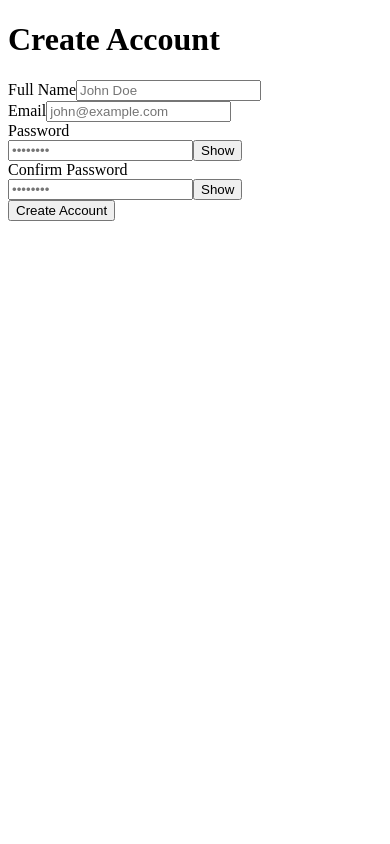
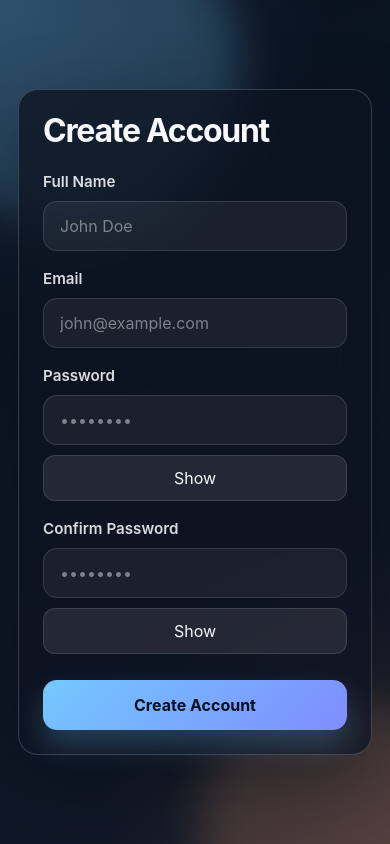
Before and after one commit to Kipkoebenji/frontend-javascript, a React (Vite) app in the folder my-react-app/: page / in a window 390 px wide. Built offline with nearby package versions, Linux system fonts and the light colour scheme.

Commit message:
style: add complete visual treatment

```diff
--- a/my-react-app/src/App.css
+++ b/my-react-app/src/App.css
@@ -1,184 +1,213 @@
-.counter {
-  font-size: 16px;
-  padding: 5px 10px;
-  border-radius: 5px;
-  color: var(--accent);
-  background: var(--accent-bg);
-  border: 2px solid transparent;
-  transition: border-color 0.3s;
-  margin-bottom: 24px;
+.container {
+  min-height: 100vh;
+  display: grid;
+  place-items: center;
+  padding: 32px 20px;
+  position: relative;
+  overflow: hidden;
+}
 
-  &:hover {
-    border-color: var(--accent-border);
-  }
-  &:focus-visible {
-    outline: 2px solid var(--accent);
-    outline-offset: 2px;
+.container::before,
+.container::after {
+  content: "";
+  position: absolute;
+  border-radius: 999px;
+  filter: blur(20px);
+  pointer-events: none;
+}
+
+.container::before {
+  width: 320px;
+  height: 320px;
+  background: rgba(117, 201, 255, 0.22);
+  top: -90px;
+  left: -80px;
+}
+
+.container::after {
+  width: 260px;
+  height: 260px;
+  background: rgba(255, 170, 120, 0.18);
+  bottom: -110px;
+  right: -70px;
+}
+
+.card {
+  width: min(100%, 460px);
+  position: relative;
+  z-index: 1;
+  padding: 36px;
+  border-radius: 24px;
+  border: 1px solid rgba(255, 255, 255, 0.18);
+  background: rgba(14, 20, 32, 0.78);
+  box-shadow: 0 30px 80px rgba(6, 10, 18, 0.45);
+  backdrop-filter: blur(18px);
+  color: #f7f8fb;
+  animation: riseIn 0.6s ease both;
+}
+
+.card h1 {
+  margin: 0 0 24px;
+  font-size: clamp(2rem, 4vw, 2.6rem);
+  line-height: 1.05;
+  letter-spacing: -0.04em;
+}
+
+.success {
+  margin-bottom: 18px;
+  padding: 14px 16px;
+  border-radius: 14px;
+  background: rgba(82, 196, 128, 0.16);
+  border: 1px solid rgba(82, 196, 128, 0.32);
+  color: #d8ffe5;
+}
+
+.field {
+  display: grid;
+  gap: 10px;
+  margin-bottom: 18px;
+}
+
+.field label {
+  font-size: 0.95rem;
+  font-weight: 600;
+  color: rgba(247, 248, 251, 0.88);
+}
+
+.field input {
+  width: 100%;
+  box-sizing: border-box;
+  border: 1px solid rgba(255, 255, 255, 0.12);
+  border-radius: 14px;
+  padding: 14px 16px;
+  background: rgba(255, 255, 255, 0.06);
+  color: #f7f8fb;
+  font: inherit;
+  outline: none;
+  transition:
+    border-color 0.2s ease,
+    box-shadow 0.2s ease,
+    transform 0.2s ease;
+}
+
+.field input::placeholder {
+  color: rgba(247, 248, 251, 0.45);
+}
+
+.field input:focus {
+  border-color: rgba(117, 201, 255, 0.65);
+  box-shadow: 0 0 0 4px rgba(117, 201, 255, 0.14);
+}
+
+.password-wrapper {
+  display: flex;
+  align-items: center;
+  gap: 10px;
+}
+
+.password-wrapper input {
+  flex: 1;
+}
+
+.password-wrapper button,
+.submit-btn {
+  font: inherit;
+  border: 0;
+  cursor: pointer;
+  transition:
+    transform 0.18s ease,
+    box-shadow 0.18s ease,
+    opacity 0.18s ease;
+}
+
+.password-wrapper button {
+  flex: 0 0 auto;
+  padding: 12px 14px;
+  border-radius: 12px;
+  background: rgba(255, 255, 255, 0.09);
+  color: #f7f8fb;
+  border: 1px solid rgba(255, 255, 255, 0.12);
+}
+
+.password-wrapper button:hover,
+.submit-btn:hover:not(:disabled) {
+  transform: translateY(-1px);
+}
+
+.password-wrapper button:focus-visible,
+.submit-btn:focus-visible {
+  outline: 3px solid rgba(117, 201, 255, 0.45);
+  outline-offset: 2px;
+}
+
+.error {
+  font-size: 0.9rem;
+  color: #ffb4b4;
+}
+
+.submit-btn {
+  width: 100%;
+  margin-top: 8px;
+  display: inline-flex;
+  align-items: center;
+  justify-content: center;
+  gap: 10px;
+  padding: 15px 18px;
+  border-radius: 14px;
+  background: linear-gradient(135deg, #74c8ff 0%, #7f8cff 100%);
+  color: #07111f;
+  font-weight: 700;
+  box-shadow: 0 16px 30px rgba(116, 200, 255, 0.24);
+}
+
+.submit-btn:disabled {
+  cursor: wait;
+  opacity: 0.75;
+}
+
+.spinner {
+  width: 16px;
+  height: 16px;
+  border-radius: 50%;
+  border: 2px solid rgba(7, 17, 31, 0.25);
+  border-top-color: rgba(7, 17, 31, 0.88);
+  animation: spin 0.8s linear infinite;
+}
+
+@keyframes spin {
+  to {
+    transform: rotate(360deg);
   }
 }
 
-.hero {
-  position: relative;
-
-  .base,
-  .framework,
-  .vite {
-    inset-inline: 0;
-    margin: 0 auto;
+@keyframes riseIn {
+  from {
+    opacity: 0;
+    transform: translateY(16px) scale(0.985);
   }
 
-  .base {
-    width: 170px;
-    position: relative;
-    z-index: 0;
-  }
-
-  .framework,
-  .vite {
-    position: absolute;
-  }
-
-  .framework {
-    z-index: 1;
-    top: 34px;
-    height: 28px;
-    transform: perspective(2000px) rotateZ(300deg) rotateX(44deg) rotateY(39deg)
-      scale(1.4);
-  }
-
-  .vite {
-    z-index: 0;
-    top: 107px;
-    height: 26px;
-    width: auto;
-    transform: perspective(2000px) rotateZ(300deg) rotateX(40deg) rotateY(39deg)
-      scale(0.8);
+  to {
+    opacity: 1;
+    transform: translateY(0) scale(1);
   }
 }
 
-#center {
-  display: flex;
-  flex-direction: column;
-  gap: 25px;
-  place-content: center;
-  place-items: center;
-  flex-grow: 1;
+@media (max-width: 520px) {
+  .container {
+    padding: 18px;
+  }
 
-  @media (max-width: 1024px) {
-    padding: 32px 20px 24px;
-    gap: 18px;
+  .card {
+    padding: 24px;
+    border-radius: 20px;
+  }
+
+  .password-wrapper {
+    flex-direction: column;
+    align-items: stretch;
+  }
+
+  .password-wrapper button {
+    width: 100%;
   }
 }
-
-#next-steps {
-  display: flex;
-  border-top: 1px solid var(--border);
-  text-align: left;
-
-  & > div {
-    flex: 1 1 0;
-    padding: 32px;
-    @media (max-width: 1024px) {
-      padding: 24px 20px;
-    }
-  }
-
-  .icon {
-    margin-bottom: 16px;
-    width: 22px;
-    height: 22px;
-  }
-
-  @media (max-width: 1024px) {
-    flex-direction: column;
-    text-align: center;
-  }
-}
-
-#docs {
-  border-right: 1px solid var(--border);
-
-  @media (max-width: 1024px) {
-    border-right: none;
-    border-bottom: 1px solid var(--border);
-  }
-}
-
-#next-steps ul {
-  list-style: none;
-  padding: 0;
-  display: flex;
-  gap: 8px;
-  margin: 32px 0 0;
-
-  .logo {
-    height: 18px;
-  }
-
-  a {
-    color: var(--text-h);
-    font-size: 16px;
-    border-radius: 6px;
-    background: var(--social-bg);
-    display: flex;
-    padding: 6px 12px;
-    align-items: center;
-    gap: 8px;
-    text-decoration: none;
-    transition: box-shadow 0.3s;
-
-    &:hover {
-      box-shadow: var(--shadow);
-    }
-    .button-icon {
-      height: 18px;
-      width: 18px;
-    }
-  }
-
-  @media (max-width: 1024px) {
-    margin-top: 20px;
-    flex-wrap: wrap;
-    justify-content: center;
-
-    li {
-      flex: 1 1 calc(50% - 8px);
-    }
-
-    a {
-      width: 100%;
-      justify-content: center;
-      box-sizing: border-box;
-    }
-  }
-}
-
-#spacer {
-  height: 88px;
-  border-top: 1px solid var(--border);
-  @media (max-width: 1024px) {
-    height: 48px;
-  }
-}
-
-.ticks {
-  position: relative;
-  width: 100%;
-
-  &::before,
-  &::after {
-    content: '';
-    position: absolute;
-    top: -4.5px;
-    border: 5px solid transparent;
-  }
-
-  &::before {
-    left: 0;
-    border-left-color: var(--border);
-  }
-  &::after {
-    right: 0;
-    border-right-color: var(--border);
-  }
-}
--- a/my-react-app/src/index.css
+++ b/my-react-app/src/index.css
@@ -0,0 +1,39 @@
+* {
+  box-sizing: border-box;
+}
+
+html,
+body,
+#root {
+  min-height: 100%;
+}
+
+body {
+  margin: 0;
+  font-family:
+    Inter,
+    ui-sans-serif,
+    system-ui,
+    -apple-system,
+    BlinkMacSystemFont,
+    "Segoe UI",
+    sans-serif;
+  background:
+    radial-gradient(
+      circle at top left,
+      rgba(116, 200, 255, 0.16),
+      transparent 35%
+    ),
+    radial-gradient(
+      circle at bottom right,
+      rgba(255, 170, 120, 0.12),
+      transparent 32%
+    ),
+    linear-gradient(160deg, #08111d 0%, #0d1524 48%, #111827 100%);
+  color: #f7f8fb;
+}
+
+button,
+input {
+  font: inherit;
+}
```
Also changed, not shown: my-react-app/src/App.jsx (+28 -81 lines).
